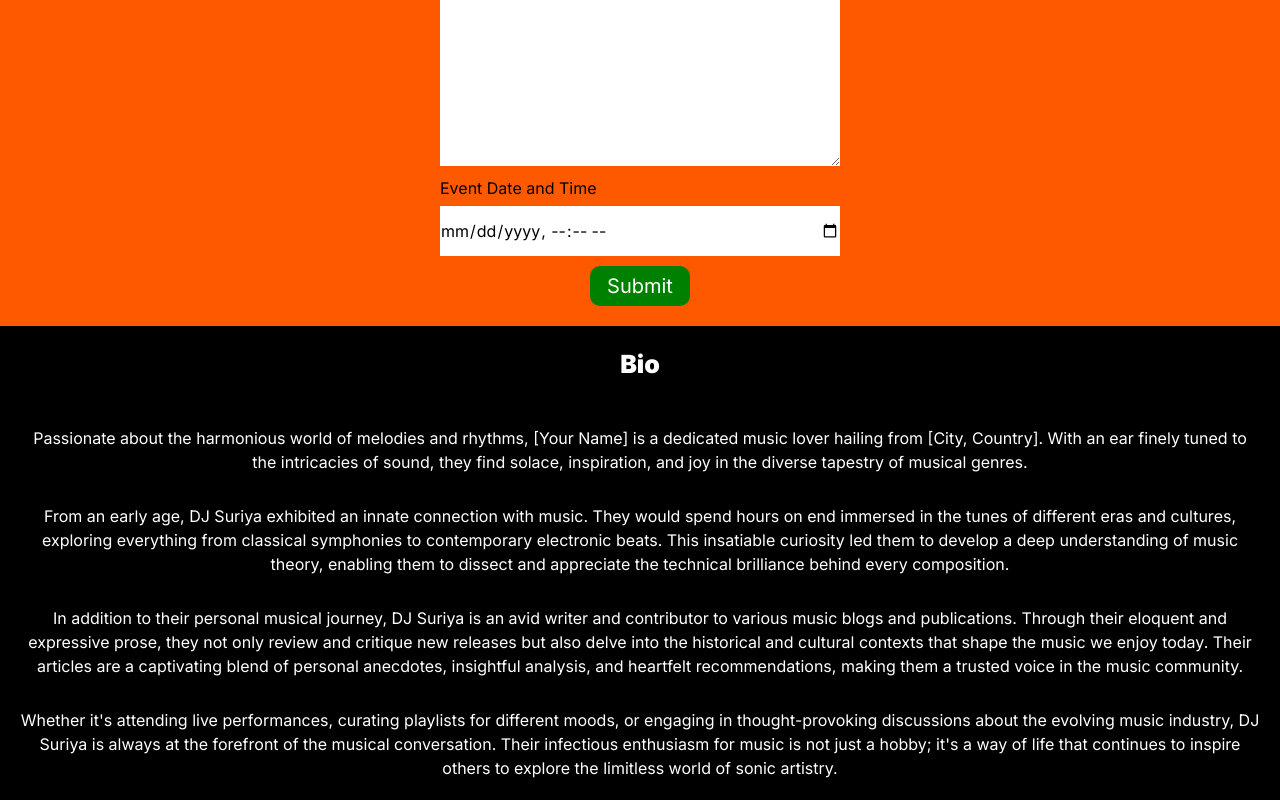
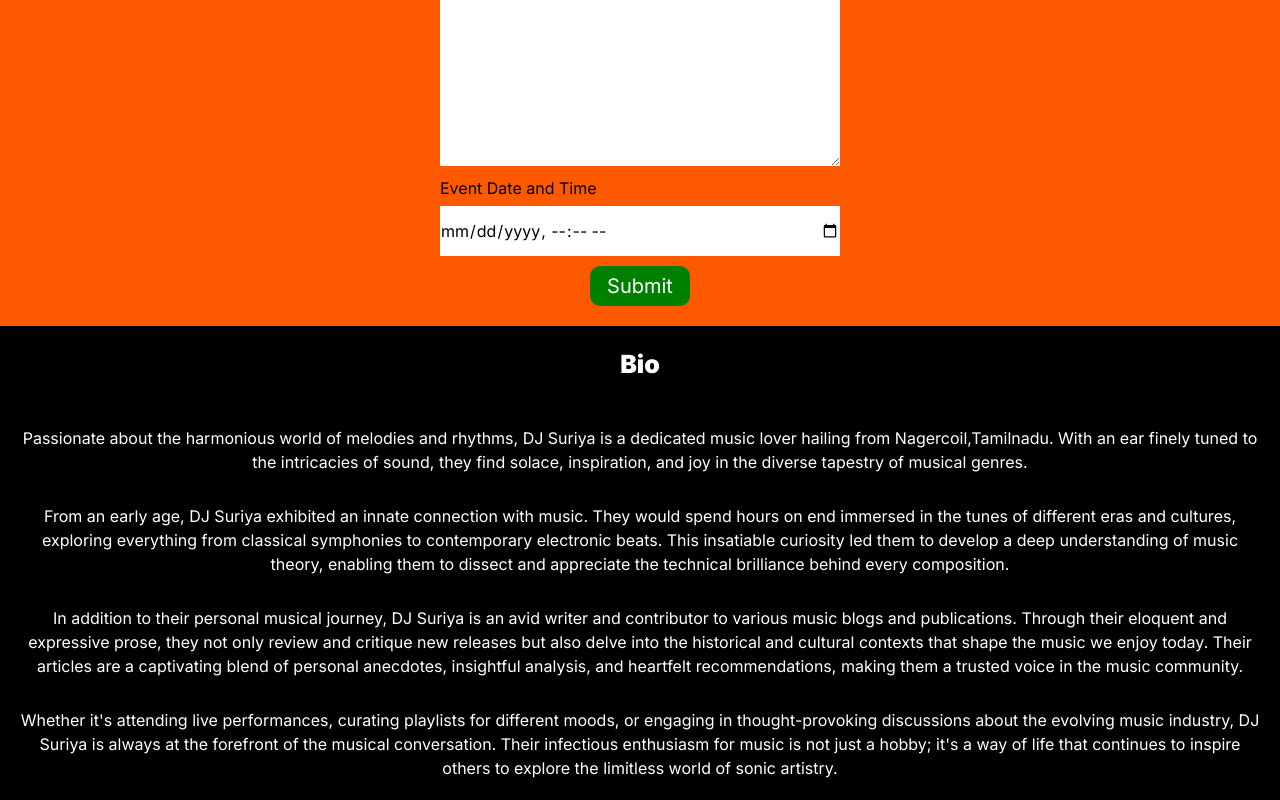
Before and after one commit to SenthilKumaranC/djsurya_nextjs, a Next.js app: page / in a window 1280 px wide. Shown: the part 904-1704 px from the top of the page. Built offline with nearby package versions, Linux system fonts and the light colour scheme.

Commit message:
added bio

```diff
--- a/app/components/Bio/Bio.tsx
+++ b/app/components/Bio/Bio.tsx
@@ -5,8 +5,7 @@ const Bio = () => {
       <span className="BioHeader">Bio</span>
 
       <p>
-      Passionate about the harmonious world of melodies and rhythms, [Your
-      Name] is a dedicated music lover hailing from [City, Country]. With an ear
+      Passionate about the harmonious world of melodies and rhythms, DJ Suriya is a dedicated music lover hailing from Nagercoil,Tamilnadu. With an ear
       finely tuned to the intricacies of sound, they find solace, inspiration,
       and joy in the diverse tapestry of musical genres.</p>
       <p>
```
